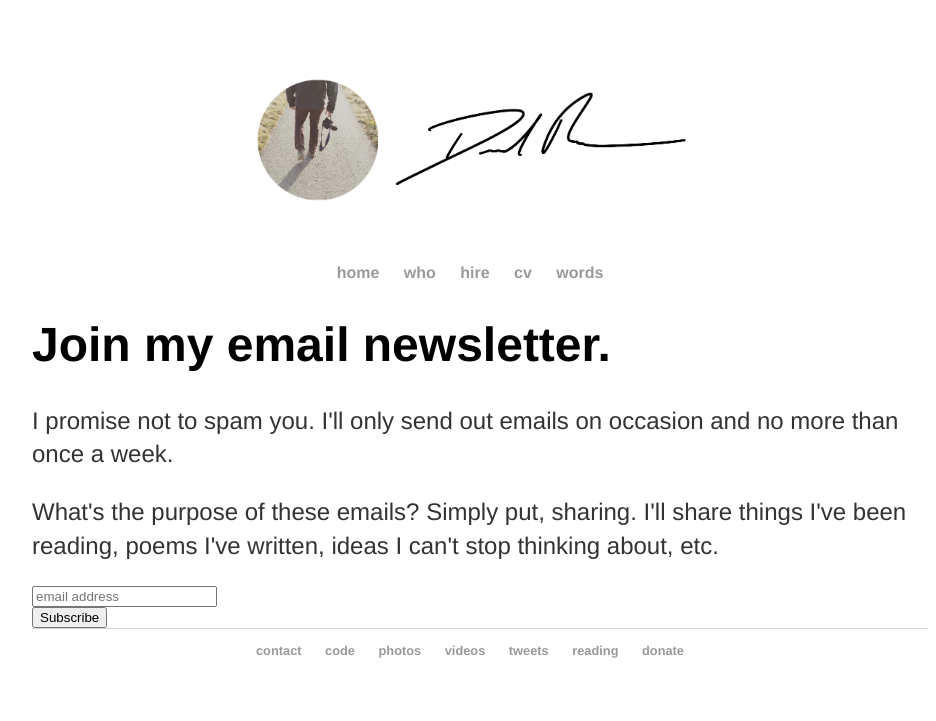
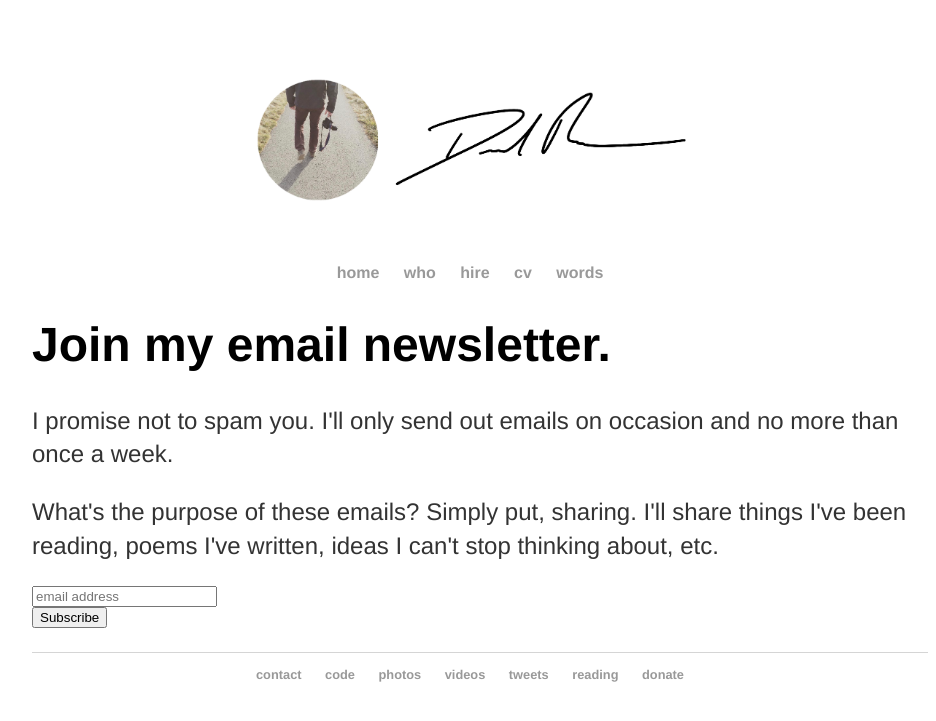
Before and after one commit to danielrusco/danielrusco.github.io, a Jekyll site: the page built from newsletter/index.html, in a window 1280 px wide. Shown: the top 721 px of the page, without its empty margins (160-1096 px from the left). Built offline with Jekyll 4.4.1, drawn with Linux system fonts in a browser that asks for light colours; comment, search, counter and statistics services are not loaded.

Commit message:
added space under form?

```diff
--- a/newsletter/index.html
+++ b/newsletter/index.html
@@ -27,5 +27,6 @@ title: Newsletter
 </div>
 
 <!--End mc_embed_signup-->
-
+		<p>
+		<p/>
 		</div>
```
